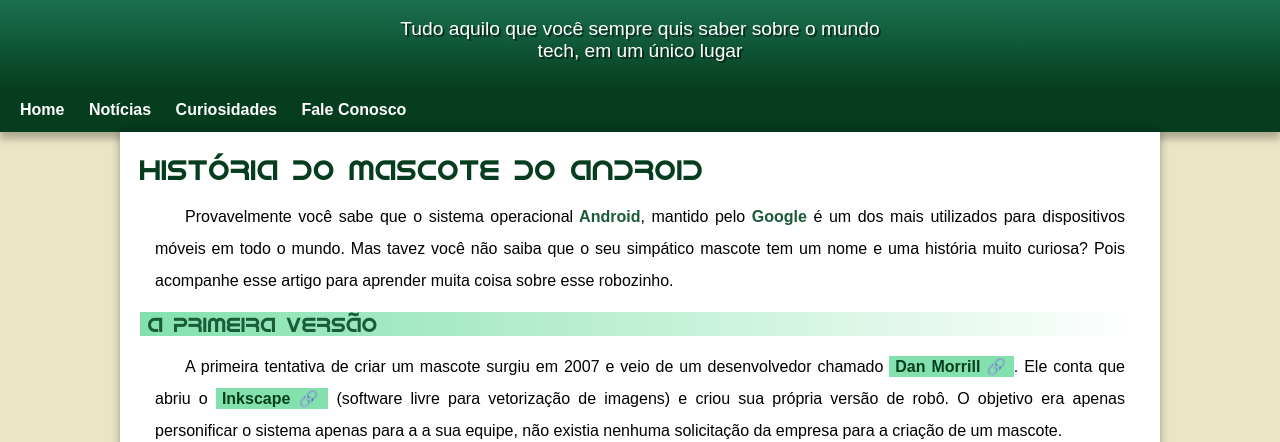
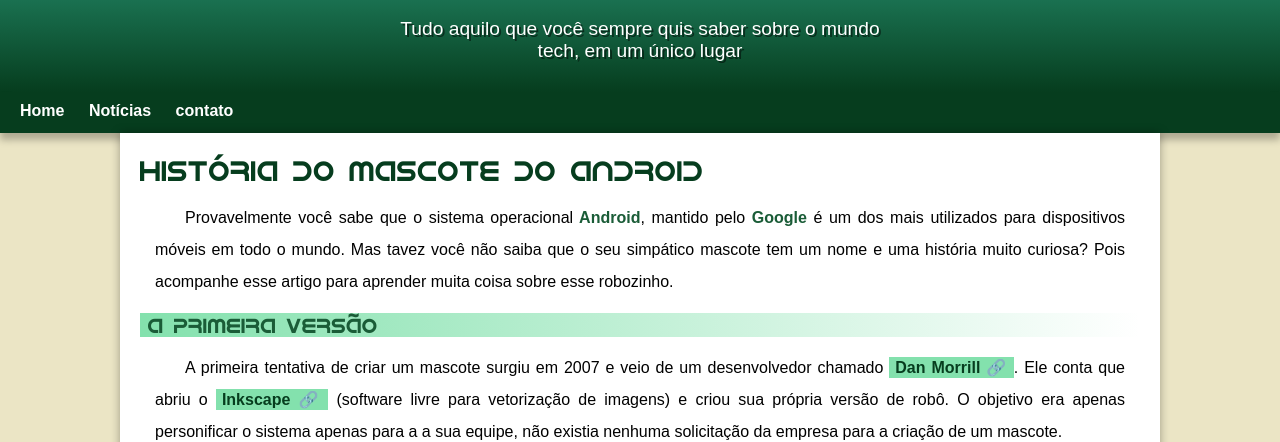
Before and after one commit to joaovitorcamppos/projeto-android, a plain HTML site: page index.html in a window 1280 px wide. Shown: the part 99-541 px from the top of the page. Drawn offline with Linux system fonts and the light colour scheme.

Commit message:
problema de padding resolvido

```diff
--- a/index.html
+++ b/index.html
@@ -16,8 +16,8 @@
     <nav>
         <a href="#">Home</a>
         <a href="#">Notícias</a>
-        <a href="#">Curiosidades</a>
-        <a href="#">Fale Conosco</a>
+
+        <a href="#">contato</a>
     </nav>
     <main>
         <article>
--- a/style/style.css
+++ b/style/style.css
@@ -71,7 +71,7 @@ header > p {
     padding-left: 10px;
     padding-right: 10px;
     margin: auto;
-    margin-bottom: 30px;
+    padding-bottom: 30px;
 }
 
 nav{
```
